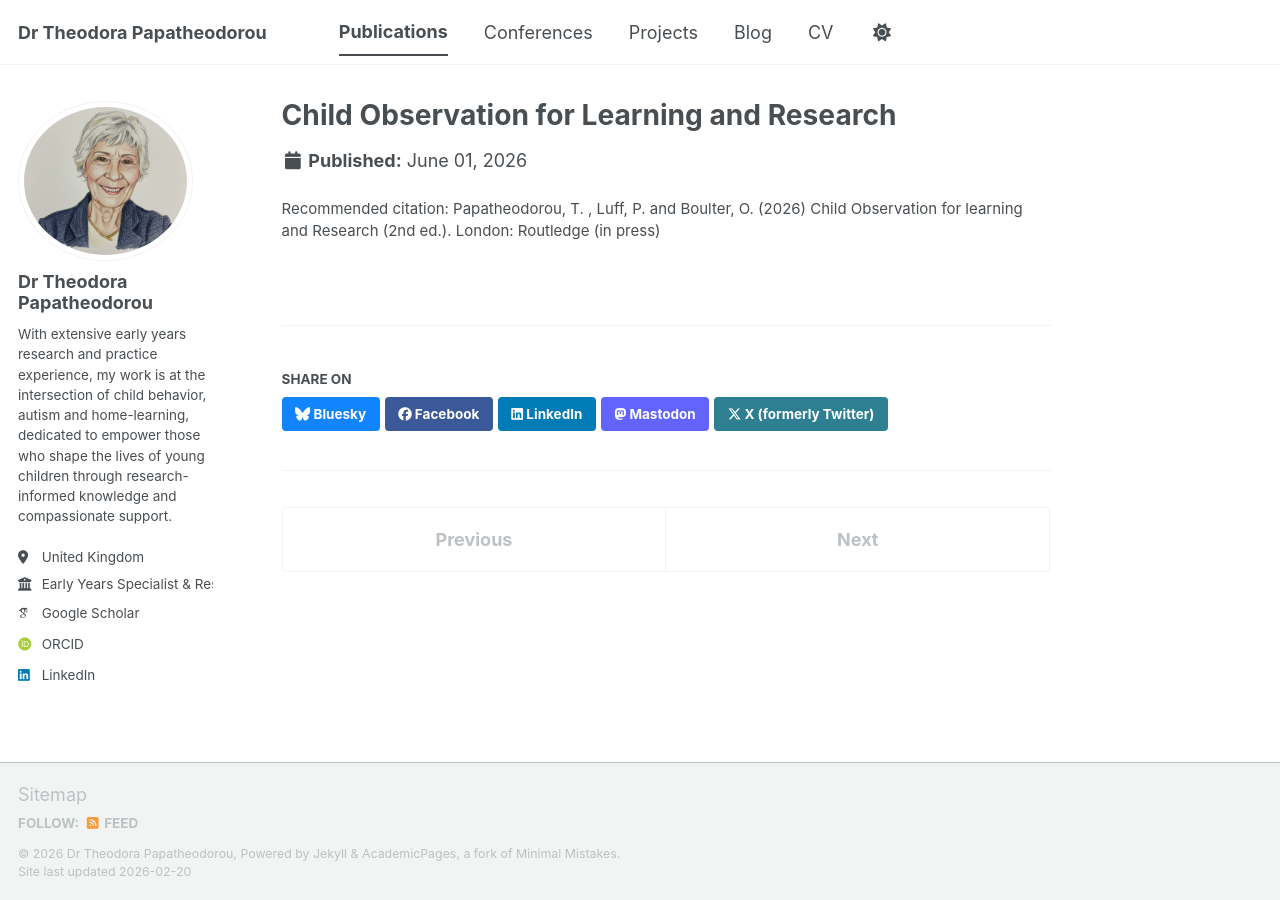
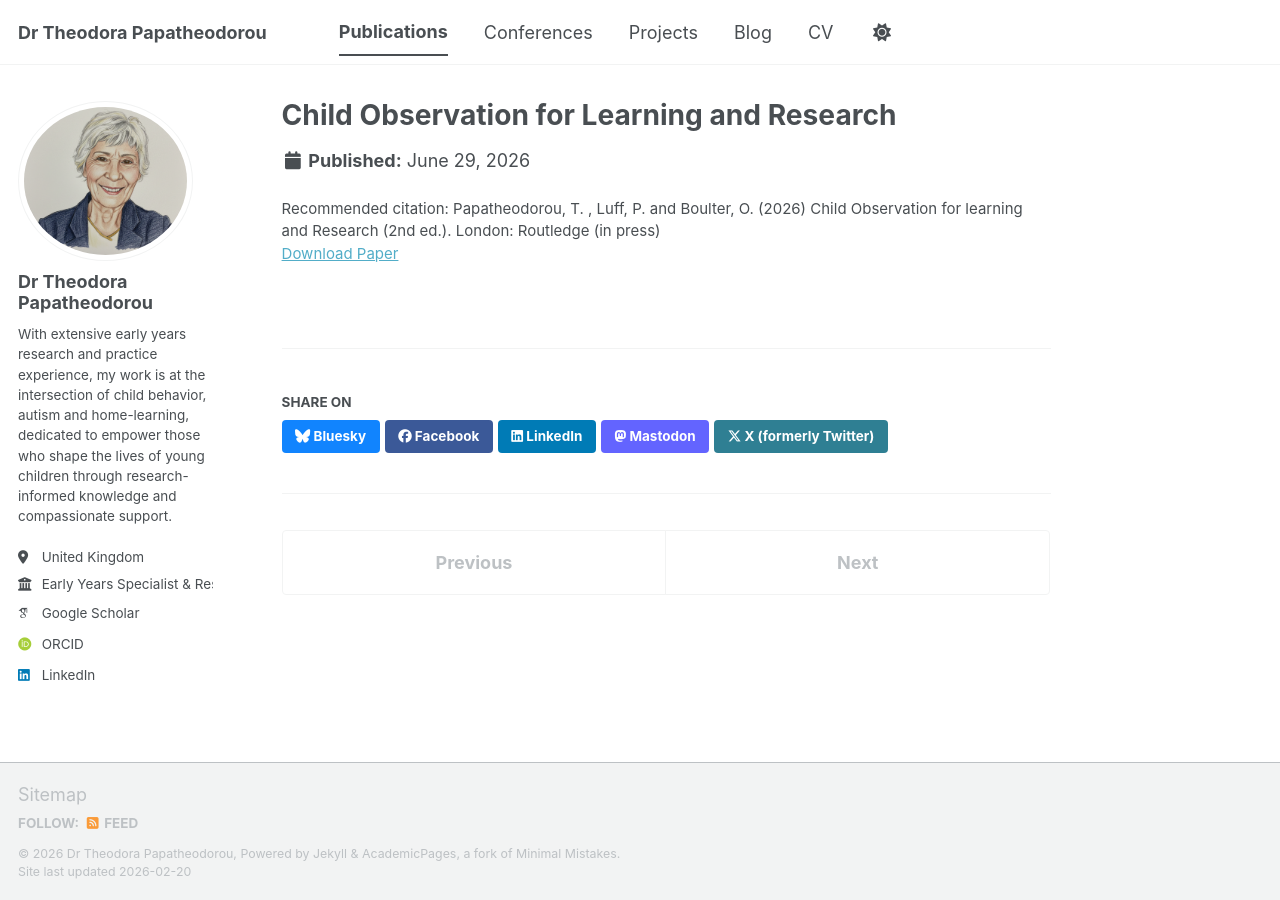
Before and after one commit to theodorapapatheodorou/theodorapapatheodorou.github.io, a Jekyll site: the page built from _publications/2026-02-20-child-observation-for-learning-and-research.md, in a window 1280 px wide. Built offline with Jekyll 4.4.1, drawn with Linux system fonts in a browser that asks for light colours; some web fonts are replaced; a script bundle is joined from its source files by our own code; library files that are not in the unit come from our copies.

Commit message:
Update _publications/2026-02-20-child-observation-for-learning-and-research.md (via Pages CMS)

```diff
--- a/_publications/2026-02-20-child-observation-for-learning-and-research.md
+++ b/_publications/2026-02-20-child-observation-for-learning-and-research.md
@@ -1,7 +1,8 @@
 ---
 title: "Child Observation for Learning and Research "
 category: books
-date: 2026-06-01
+date: 2026-06-29
 citation: "Papatheodorou, T. , Luff, P. and Boulter, O. (2026) Child Observation
   for learning and Research (2nd ed.). London: Routledge (in press)"
+paperurl: https://www.routledge.com/search?kw=Papatheodorou
 ---
```
